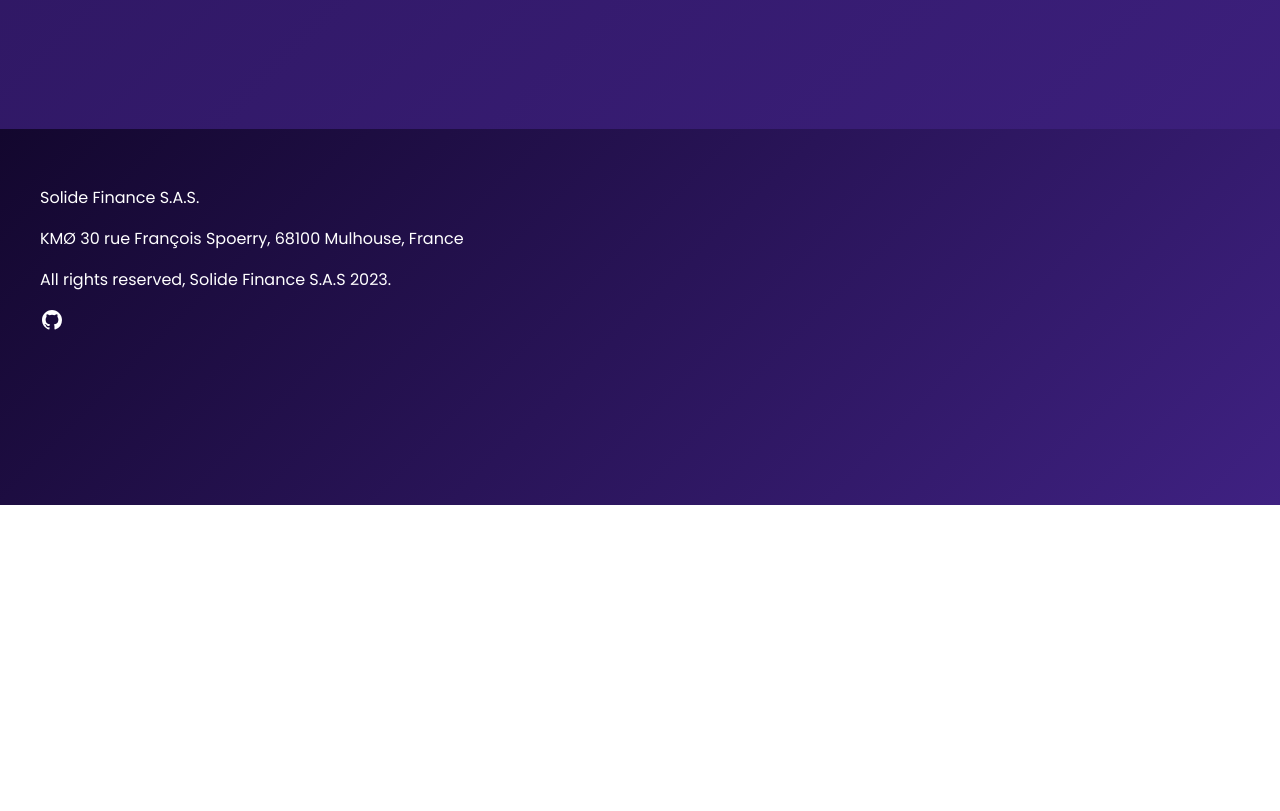
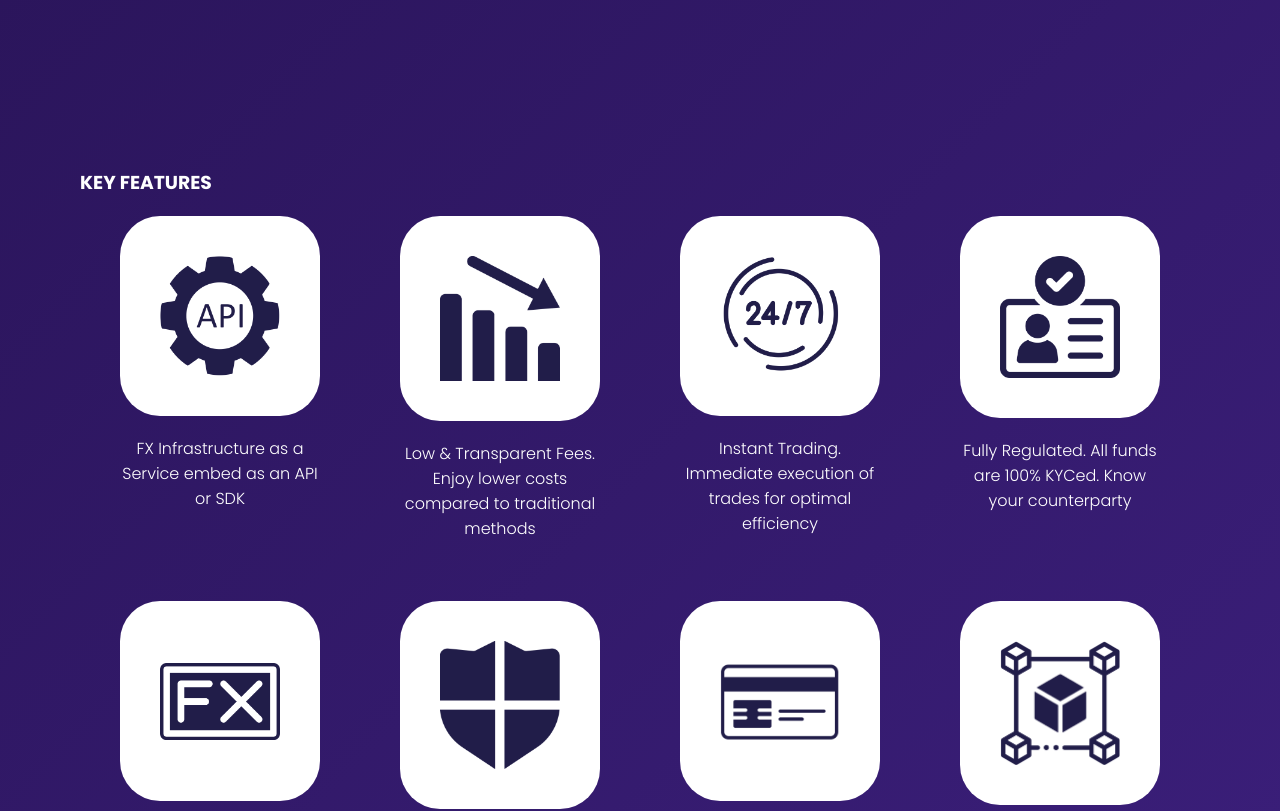
Before and after one commit to solide-finance/homepage, a React (Vite) app: page / in a window 1280 px wide. Shown: the part 3420-4231 px from the top of the page. Before the commit the page ends 3925 px from the top, so only its background shows below. Built offline with nearby package versions, Linux system fonts and the light colour scheme.

Commit message:
Add Key features component

```diff
--- /dev/null
+++ b/src/pages/Portal/FeaturesComponent.tsx
@@ -0,0 +1,40 @@
+import { PropsWithChildren } from "react";
+
+import "./FeaturesComponents.scss";
+
+interface FeaturesComponentProps {
+  nav: string;
+}
+
+export default function FeaturesComponent({ nav }: FeaturesComponentProps) {
+  return (
+    <div className="features-component page" id={nav}>
+      <h3>Key features</h3>
+      <dl>
+        <Feature asset="api">FX Infrastructure as a Service embed as an API or SDK</Feature>
+        <Feature asset="low-fees">Low & Transparent Fees. Enjoy lower costs compared to traditional methods</Feature>
+        <Feature asset="247">Instant Trading. Immediate execution of trades for optimal efficiency</Feature>
+        <Feature asset="regulated">Fully Regulated. All funds are 100% KYCed. Know your counterparty</Feature>
+        <Feature asset="FX">EUR - USD - GBP</Feature>
+        <Feature asset="secured">Security. Low slippage. No impermanent loss</Feature>
+        <Feature asset="virtualaccount">Virtual Accounts</Feature>
+        <Feature asset="block">Large Liquidity Pool. Ensuring seamless transactions without delays</Feature>
+      </dl>
+    </div>
+  );
+}
+
+interface FeatureProp {
+  asset: string;
+}
+
+function Feature({ asset, children }: PropsWithChildren<FeatureProp>) {
+  return (
+    <div>
+      <dt>
+        <img src={`src/assets/${asset}.png`} />
+      </dt>
+      <dd>{children}</dd>
+    </div>
+  );
+}
--- /dev/null
+++ b/src/pages/Portal/FeaturesComponents.scss
@@ -0,0 +1,32 @@
+.features-component {
+  dl {
+    display: flex;
+    flex-wrap: wrap;
+  }
+
+  dl > div {
+    flex: 1 0 15%;
+    margin: 0 4rem 4rem 4rem;
+    flex-direction: column;
+    justify-content: space-around;
+  }
+
+  dt {
+    display: inline-grid;
+    place-content: center;
+    aspect-ratio: 1;
+    padding: 4rem;
+    background-color: white;
+    border-radius: 4rem;
+  }
+
+  dd {
+    margin: 2rem 0;
+    text-align: center;
+  }
+
+  img {
+    height: 100%;
+    width: 100%;
+  }
+}
--- a/src/pages/Portal/PortalPage.tsx
+++ b/src/pages/Portal/PortalPage.tsx
@@ -1,3 +1,4 @@
+import FeaturesComponent from "./FeaturesComponent";
 import HeroComponent from "./HeroComponent";
 import MissionComponent from "./MissionComponent";
 import ProductComponent from "./ProductComponent";
@@ -10,6 +11,7 @@ export default function PortalPage() {
       <MissionComponent nav="mission" />
       <ProductComponent nav="product" />
       <VisionComponent nav="vision" />
+      <FeaturesComponent nav="features" />
     </>
   );
 }
--- a/src/pages/Portal/VisionComponent.tsx
+++ b/src/pages/Portal/VisionComponent.tsx
@@ -1,10 +1,10 @@
 import "./VisionComponent.scss";
 
-interface ProductComponentProps {
+interface VisionComponentProps {
   nav: string;
 }
 
-export default function VisionComponent({ nav }: ProductComponentProps) {
+export default function VisionComponent({ nav }: VisionComponentProps) {
   return (
     <div className="vision-component page alternate" id={nav}>
       <h3>Vision</h3>
```
Also changed, not shown: src/pages/Portal/VisionComponent.scss (line endings or trailing spaces).
